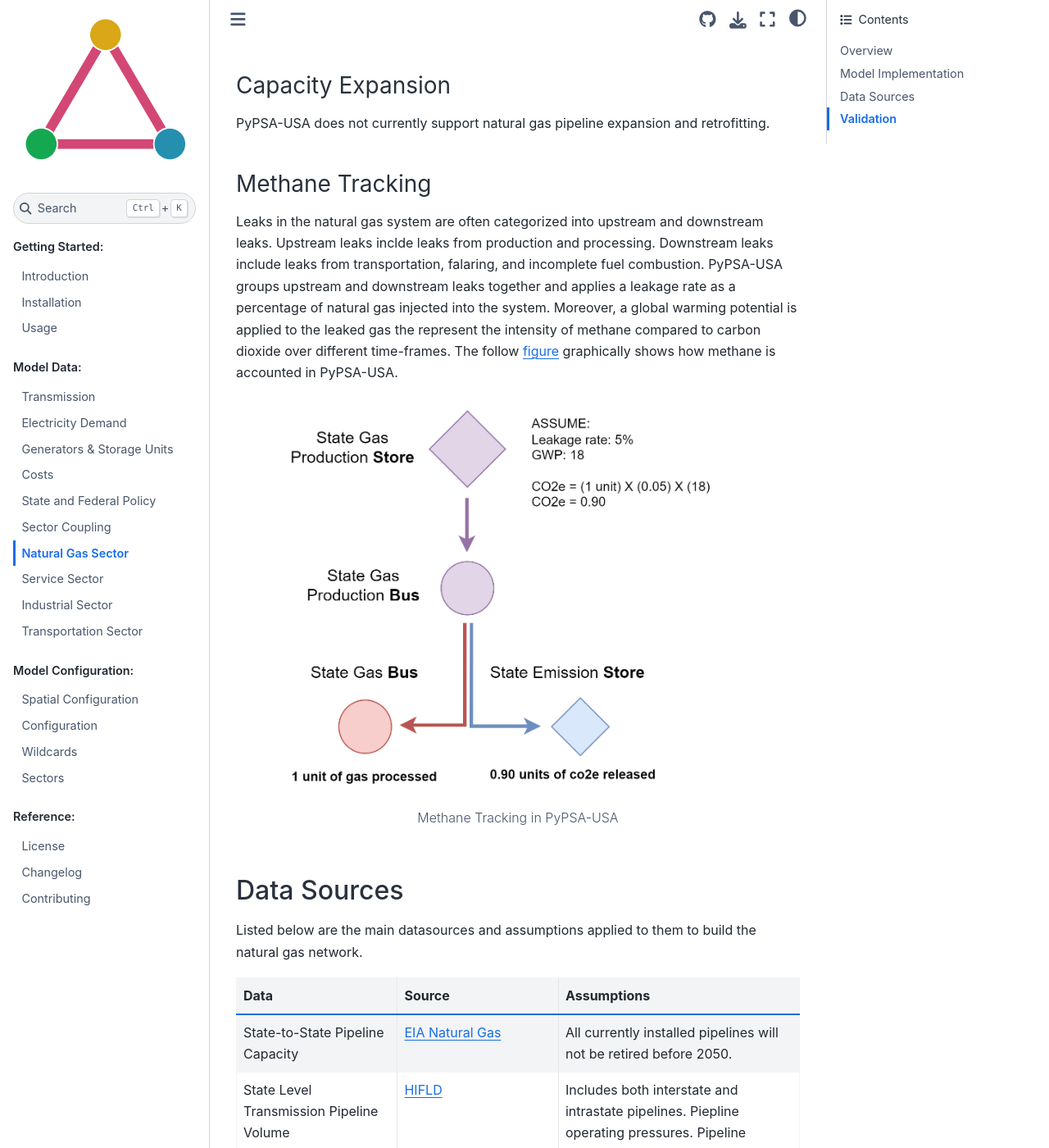
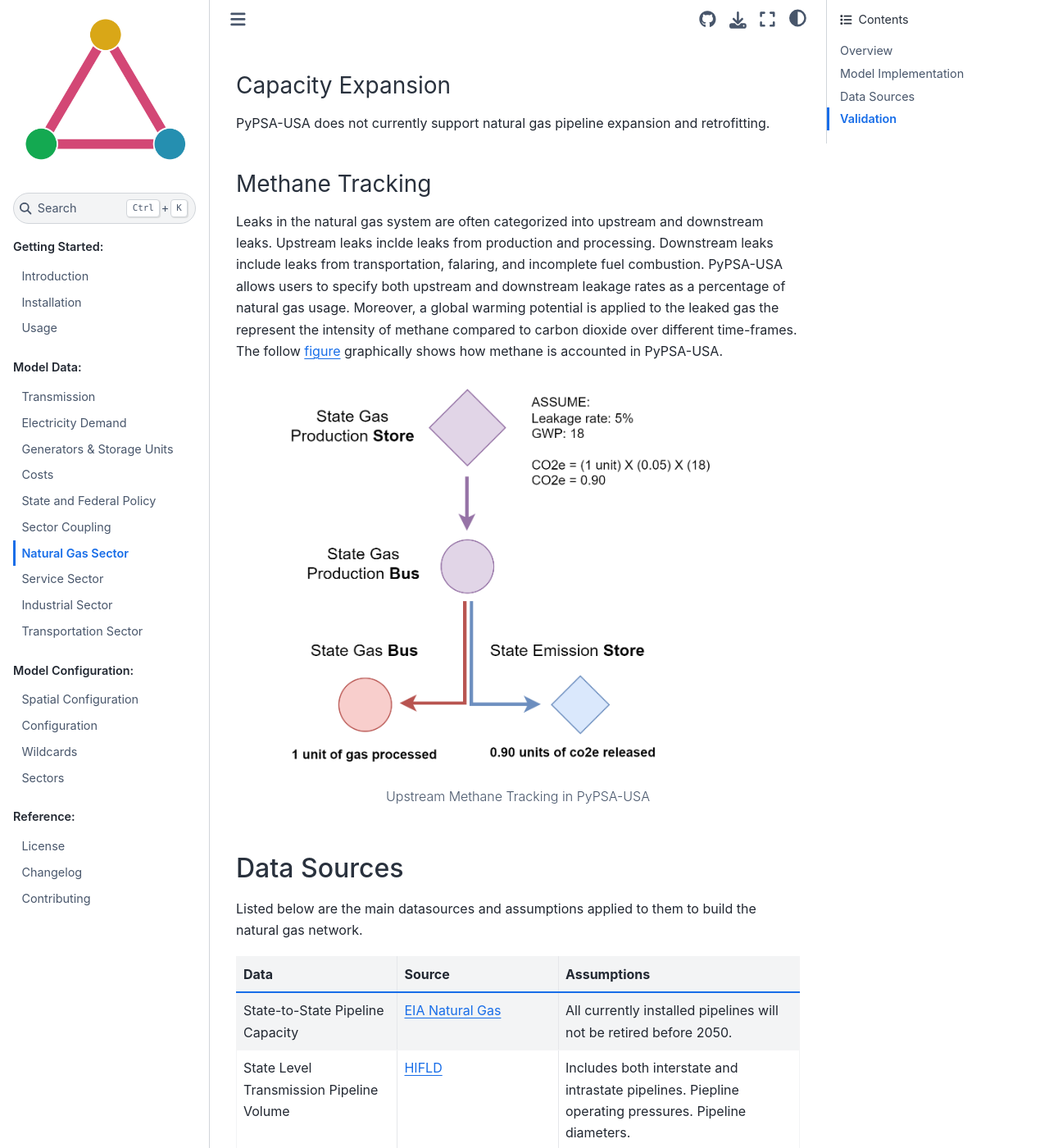
Before and after one commit to PyPSA/pypsa-usa, a Sphinx documentation site: the page built from docs/source/data-naturalgas.md, in a window 1280 px wide and 1400 px high, scrolled down 6276 px. Shown: the whole window at 82% size. Built offline with Sphinx 7.4.7 and the Sphinx Book theme 1.1.4, drawn with Linux system fonts in a browser that asks for light colours.

Commit message:
docs update

```diff
--- a/docs/source/data-naturalgas.md
+++ b/docs/source/data-naturalgas.md
@@ -86,12 +86,12 @@ PyPSA-USA does not currently support natural gas pipeline expansion and retrofit
 
 ### Methane Tracking
 
-Leaks in the natural gas system are often categorized into upstream and downstream leaks. Upstream leaks inclde leaks from production and processing. Downstream leaks include leaks from transportation, falaring, and incomplete fuel combustion. PyPSA-USA groups upstream and downstream leaks together and applies a leakage rate as a percentage of natural gas injected into the system. Moreover, a global warming potential is applied to the leaked gas the represent the intensity of methane compared to carbon dioxide over different time-frames. The follow [figure](methane-tracking) graphically shows how methane is accounted in PyPSA-USA.
+Leaks in the natural gas system are often categorized into upstream and downstream leaks. Upstream leaks inclde leaks from production and processing. Downstream leaks include leaks from transportation, falaring, and incomplete fuel combustion. PyPSA-USA allows users to specify both upstream and downstream leakage rates as a percentage of natural gas usage. Moreover, a global warming potential is applied to the leaked gas the represent the intensity of methane compared to carbon dioxide over different time-frames. The follow [figure](methane-tracking) graphically shows how methane is accounted in PyPSA-USA.
 
 :::{figure-md} methane-tracking
 <img src="./_static/natural_gas/methane.png" width="600px">
 
-Methane Tracking in PyPSA-USA
+Upstream Methane Tracking in PyPSA-USA
 :::
 
 ## Data Sources
```
